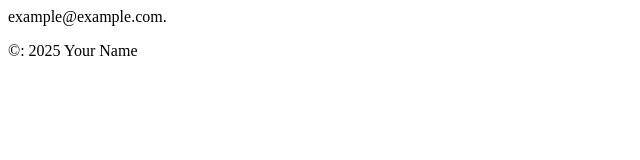
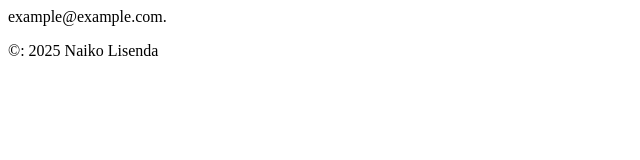
Before and after one commit to Naiko-tech/my-github-page, a plain HTML site: page contact.html in a window 1280 px wide. Shown: the full height of the page, 0-640 px from the left. Drawn offline with Linux system fonts and the light colour scheme.

Commit message:
Update contact.html

```diff
--- a/contact.html
+++ b/contact.html
@@ -22,7 +22,7 @@
     </main>
 
     <footer>
-      <p>&copy: 2025 Your Name</p>
+      <p>&copy: 2025 Naiko Lisenda</p>
     </footer>
   </body>
 </html>
```
